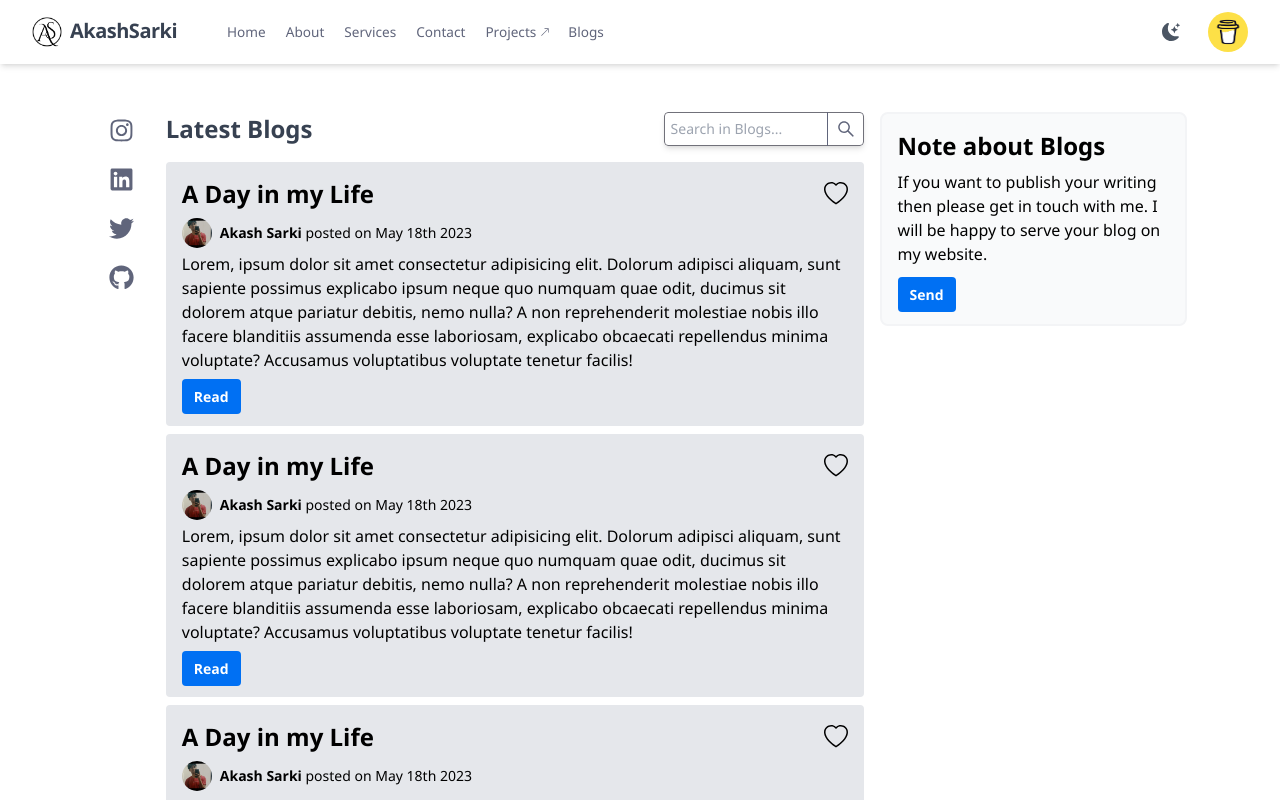
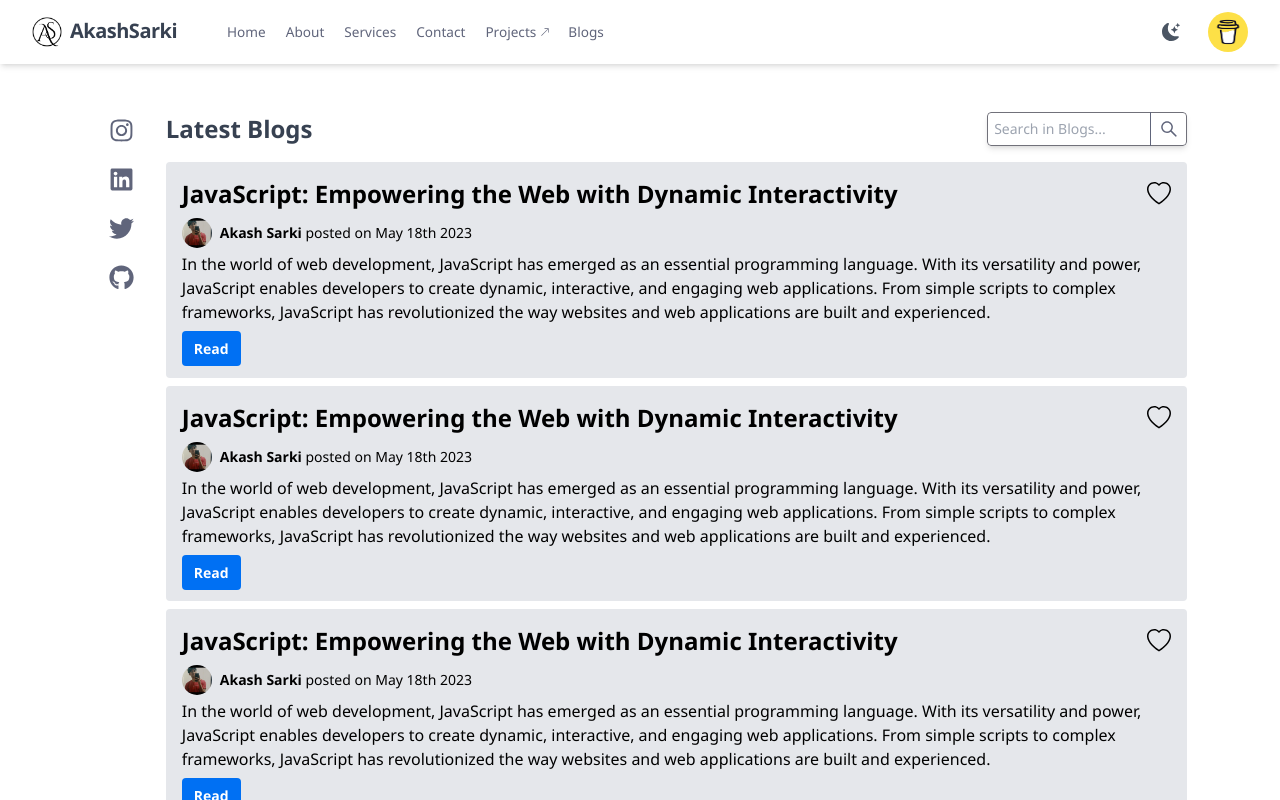
Before and after one commit to ashdephoenix123/developer-portfolio, a Next.js app: page /blogs in a window 1280 px wide. Shown: the top 800 px of the page. Built offline with nearby package versions, Linux system fonts and the light colour scheme.

Commit message:
layout adjusted

```diff
--- /dev/null
+++ b/app/blogs/[blog]/layout.js
@@ -0,0 +1,43 @@
+import React from 'react'
+import Sidebar from '../../component/Sidebar'
+import Image from 'next/image'
+
+const layout = ({ children }) => {
+    return (
+        <>
+            <div className='flex mx-auto max-[880px]:block'>
+                <div className='w-[120%] max-[880px]:w-[100%]'>
+                    {children}
+                </div>
+                <Sidebar />
+            </div>
+            <div className='text-gray-800 bg-gray-100 rounded-lg overflow-hidden dark:bg-gray-600  dark:text-zinc-300 px-12 py-4 max-[1200px]:px-4 mt-6'>
+                <h2 className='head4'>Read Next &rarr;</h2>
+                <div className='fontxs flex items-center my-6'>
+                    <Image src='/me.jpg' className=' object-cover rounded-full overflow-hidden w-[60px] h-[60px]' width={100} height={100} alt='developerimage' />
+                    <div className='flex flex-col ml-2'>
+                        <h4 className='font-bold text-lg'>Learn Python Programming</h4>
+                        <span className='fontsm'><span className='font-bold'>Akash Sarki</span> posted on May 18th 2023</span>
+                    </div>
+                </div>
+                <div className='fontxs flex items-center my-6'>
+                    <Image src='/me.jpg' className=' object-cover rounded-full overflow-hidden w-[60px] h-[60px]' width={100} height={100} alt='developerimage' />
+                    <div className='flex flex-col ml-2'>
+                        <h4 className='font-bold text-lg'>Learn Flask</h4>
+                        <span className='fontsm'><span className='font-bold'>Akash Sarki</span> posted on May 18th 2023</span>
+                    </div>
+                </div>
+                <div className='fontxs flex items-center my-6'>
+                    <Image src='/me.jpg' className=' object-cover rounded-full overflow-hidden w-[60px] h-[60px]' width={100} height={100} alt='developerimage' />
+                    <div className='flex flex-col ml-2'>
+                        <h4 className='font-bold text-lg'>Build SEO friendly website with NextJS</h4>
+                        <span className='fontsm'><span className='font-bold'>Akash Sarki</span> posted on May 18th 2023</span>
+                    </div>
+                </div>
+
+            </div>
+        </>
+    )
+}
+
+export default layout
--- a/app/blogs/layout.js
+++ b/app/blogs/layout.js
@@ -17,7 +17,7 @@ const layout = ({ children }) => {
                     <div className='w-[120%] max-[880px]:w-[100%]'>
                         {children}
                     </div>
-                    <Sidebar />
+                    {/* <Sidebar /> */}
                 </div>
             </div>
         </>
--- a/app/blogs/page.js
+++ b/app/blogs/page.js
@@ -5,6 +5,8 @@ import BlogCard from '../component/BlogCard'
 const page = () => {
     return (
         <>
+            <div className="flex">
+                <div>
                     <div className='flex flex-wrap-reverse justify-between items-center max-[403px]:flex-col max-[403px]:items-stretch'>
                         <h2 className='font-semibold text-2xl text2 mr-12 max-[403px]:mt-4'>Latest Blogs</h2>
                         <div className='flex items-center relative rounded overflow-hidden shadow-md max-[403px]:-order-1'>
@@ -20,6 +22,8 @@ const page = () => {
                         <BlogCard />
                         <BlogCard />
                     </div>
+                </div>
+            </div>
         </>
     )
 }
--- a/app/component/BlogCard.js
+++ b/app/component/BlogCard.js
@@ -14,9 +14,9 @@ const BlogCard = () => {
 
   return (
     <div className='block bg-gray-200 text-black rounded my-2 p-4 hover:bg-gray-300 dark:bg-gray-600 dark:text-zinc-300 scaleIt transition-all'>
-      <h2 className='head3 font-semibold dark:text-neutral-300 flex justify-between items-center mb-2'>A Day in my Life {!heart ? <BsHeart onClick={changeHeart} className='hover:cursor-pointer'/> : <BsHeartFill className='text-pink-600 hover:cursor-pointer' onClick={changeHeart} />}</h2>
-      <div className='fontxs min-[1200px]:text-sm flex items-center'><Image src='/me.jpg' className=' object-cover rounded-full overflow-hidden w-[30px] h-[30px]' width={100} height={100}/><span className='ml-2'><span className='font-bold'>Akash Sarki</span> posted on May 18th 2023</span></div>
-      <p className='fontsm min-[1200px]:text-base mt-1 mb-3'>Lorem, ipsum dolor sit amet consectetur adipisicing elit. Dolorum adipisci aliquam, sunt sapiente possimus explicabo ipsum neque quo numquam quae odit, ducimus sit dolorem atque pariatur debitis, nemo nulla? A non reprehenderit molestiae nobis illo facere blanditiis assumenda esse laboriosam, explicabo obcaecati repellendus minima voluptate? Accusamus voluptatibus voluptate tenetur facilis!</p>
+      <h2 className='head3 font-semibold dark:text-neutral-300 flex justify-between items-center mb-2'>JavaScript: Empowering the Web with Dynamic Interactivity {!heart ? <BsHeart onClick={changeHeart} className='hover:cursor-pointer'/> : <BsHeartFill className='text-pink-600 hover:cursor-pointer' onClick={changeHeart} />}</h2>
+      <div className='fontxs min-[1200px]:text-sm flex items-center'><Image src='/me.jpg' className=' object-cover rounded-full overflow-hidden w-[30px] h-[30px]' width={100} height={100} alt='developerimage'/><span className='ml-2'><span className='font-bold'>Akash Sarki</span> posted on May 18th 2023</span></div>
+      <p className='fontsm min-[1200px]:text-base mt-1 mb-3'>In the world of web development, JavaScript has emerged as an essential programming language. With its versatility and power, JavaScript enables developers to create dynamic, interactive, and engaging web applications. From simple scripts to complex frameworks, JavaScript has revolutionized the way websites and web applications are built and experienced.</p>
       <Link className='btn' href={'/blogs/akash'}>Read</Link>
     </div>
   )
--- a/app/component/Navbar.js
+++ b/app/component/Navbar.js
@@ -95,7 +95,7 @@ const Navbar = () => {
                                         :
                                         <li className='flex items-center mr-4 cursor-pointer hide2 px-3 py-2 rounded-full' onClick={() => { setTheme('light'); }}><BsSunFill className='text-yellow-400' size={18} /></li>
                                     }
-                                    <li className='flex items-center cursor-pointer px-1.5 py-1 bg-yellow-300 rounded-full hover:bg-yellow-400'><Link href={'https://www.buymeacoffee.com/akashsarki'} target='_blank' className='relative w-7 h-8'><Image src={'/coffee2.png'} fill /></Link></li>
+                                    <li className='flex items-center cursor-pointer px-1.5 py-1 bg-yellow-300 rounded-full hover:bg-yellow-400'><Link href={'https://www.buymeacoffee.com/akashsarki'} target='_blank' className='relative w-7 h-8'><Image src={'/coffee2.png'} fill alt='coffee' /></Link></li>
                                 </ul>
                             </> : <>
                                 <div className='flex w-full fillit bg-white'>
--- a/app/component/Sidebar.js
+++ b/app/component/Sidebar.js
@@ -1,12 +1,19 @@
-import Link from 'next/link'
-import React from 'react'
+'use client';
+
+import React, { useState } from 'react'
+import { BsHeart, BsHeartFill } from 'react-icons/bs'
 
 const Sidebar = () => {
+    const [heart, setHeart] = useState(false)
+
+    const changeHeart = () => {
+      setHeart(!heart)
+    }
     return (
         <div className='ml-4 w-1/2 border-2 bg-gray-50 border-gray-100 text-black rounded-lg p-4 self-start max-[880px]:ml-0 max-[880px]:mt-4 max-[880px]:w-full dark:bg-gray-600 dark:border-gray-600 dark:text-zinc-300'>
-            <h2 className='font-semibold head3 dark:text-neutral-300 mb-2'>Note about Blogs</h2>
-            <p className='mb-4 fontsm min-[1200px]:text-base'>If you want to publish your writing then please get in touch with me. I will be happy to serve your blog on my website.</p>
-            <Link href='/' className='btn'>Send</Link>
+            <h2 className='font-semibold head3 dark:text-neutral-300 mb-2'>Writer's Name</h2>
+            <p className='mb-4 fontsm min-[1200px]:text-base'>Writer's description - If you want to publish your writing then please get in touch with me. I will be happy to serve your blog on my website.</p>
+            <p className='flex items-center'>Give this article a Like &nbsp; {!heart ? <BsHeart onClick={changeHeart} className='hover:cursor-pointer' size={25}/> : <BsHeartFill className='text-pink-600 hover:cursor-pointer' onClick={changeHeart}  size={25}/>}</p>
         </div>
     )
 }
```
Also changed, not shown: app/blogs/[blog]/page.js (+8 -7 lines), app/page.js (+4 -4 lines). Lines whose indentation alone changed are shown as unchanged.
